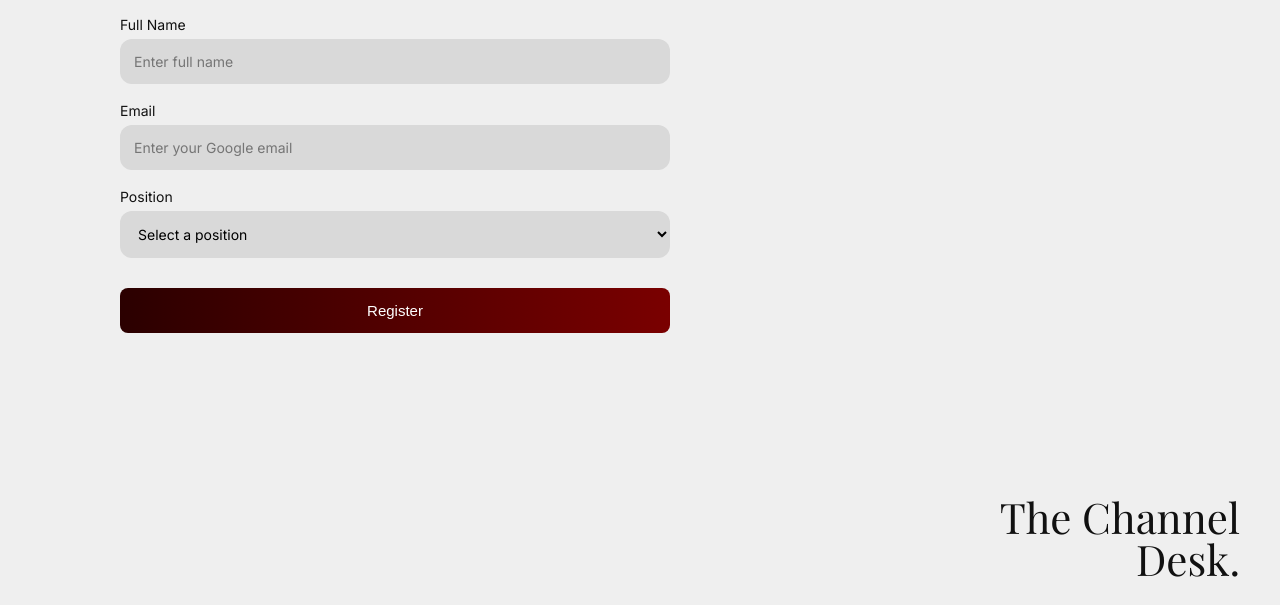
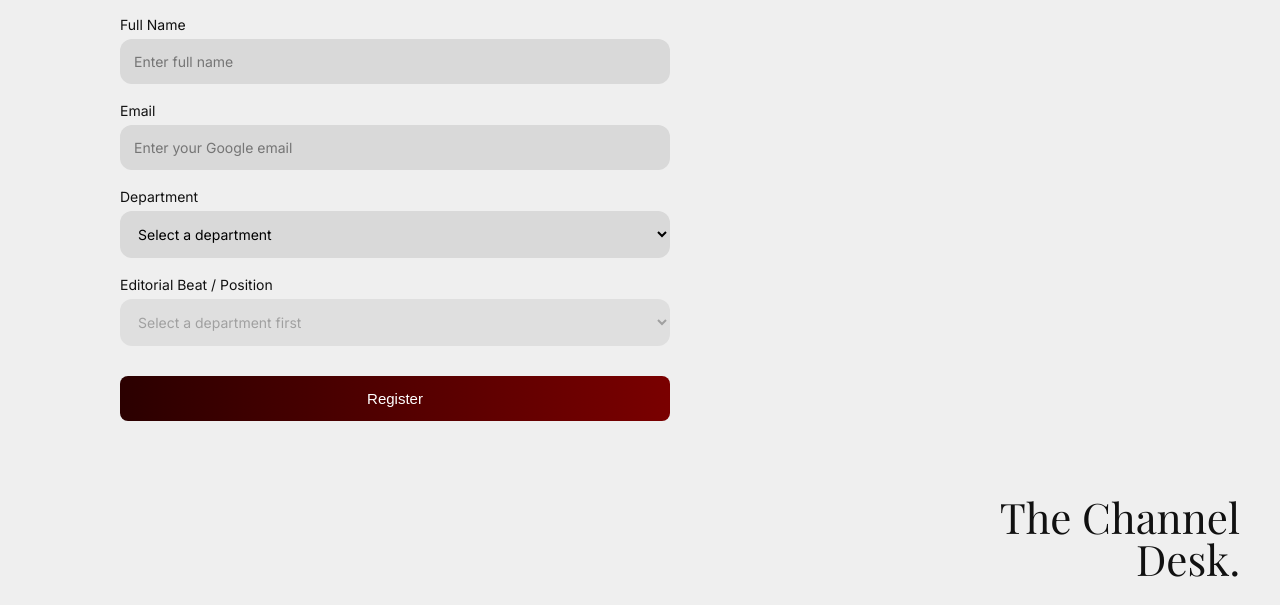
Before and after one commit to tristine13/thechanneldesk, a Python web app: template templates/register.html in a window 1280 px wide. Shown: the part 195-800 px from the top of the page. Run offline with Jinja, Linux system fonts and the light colour scheme; the template is opened without the code that fills it, so the values that code supplies are empty; some web fonts are replaced.

Commit message:
Rounded department and position dropdown lists

```diff
--- a/static/css/style.css
+++ b/static/css/style.css
@@ -2418,3 +2418,101 @@ body.apv-page {
     filter: invert(1);
     /* bird turns white on the maroon hover background */
 }
+
+/* ---------- Department / Position pickers ---------- */
+/* admin drawer: the select sits outside .adm, so style it like the drawer's other fields */
+.adm-drawer .adm-sel {
+    display: block;
+}
+
+.adm-drawer .adm-sel select {
+    margin: 0;
+    padding: 9px 12px;
+    border: 1px solid #E5E2DC;
+    border-radius: 6px;
+    background: #fff;
+    font-size: 14px;
+    line-height: 20px;
+    cursor: pointer;
+}
+
+.adm-drawer .adm-sel select:hover {
+    border-color: #B9B4AA;
+}
+
+.adm-drawer .adm-sel.bad select {
+    border-color: #7A1C1C;
+}
+
+.adm-drawer .adm-sel select:disabled {
+    cursor: not-allowed;
+    opacity: .6;
+}
+
+/* rounded list with a small gap under the field (Chrome / Edge; other browsers keep the native list) */
+@supports (appearance: base-select) {
+
+    :is(#pos-dept, #pos-item, #f-dept, #f-pos),
+    :is(#pos-dept, #pos-item, #f-dept, #f-pos)::picker(select) {
+        appearance: base-select;
+    }
+
+    :is(#pos-dept, #pos-item, #f-dept, #f-pos) {
+        display: flex;
+        align-items: center;
+        justify-content: space-between;
+        gap: 12px;
+        cursor: pointer;
+    }
+
+    :is(#pos-dept, #pos-item, #f-dept, #f-pos)::picker-icon {
+        color: #6B7280;
+        transition: rotate .2s ease;
+    }
+
+    :is(#pos-dept, #pos-item, #f-dept, #f-pos):open::picker-icon {
+        rotate: 180deg;
+    }
+
+    :is(#pos-dept, #pos-item, #f-dept, #f-pos)::picker(select) {
+        margin-top: 8px;
+        padding: 8px;
+        border: 1px solid #E5E2DC;
+        border-radius: 16px;
+        background: #fff;
+        box-shadow: 0 10px 28px rgba(0, 0, 0, .12);
+    }
+
+    :is(#pos-dept, #pos-item, #f-dept, #f-pos) option {
+        display: flex;
+        align-items: center;
+        justify-content: space-between;
+        gap: 12px;
+        padding: 12px 14px;
+        border-radius: 12px;
+        background: transparent;
+        color: #1F1F1F;
+        font-size: 15px;
+        cursor: pointer;
+    }
+
+    :is(#pos-dept, #pos-item, #f-dept, #f-pos) option:hover,
+    :is(#pos-dept, #pos-item, #f-dept, #f-pos) option:focus-visible {
+        background: #F6EDED;
+    }
+
+    :is(#pos-dept, #pos-item, #f-dept, #f-pos) option:checked {
+        background: #F6EDED;
+        color: #7A0000;
+    }
+
+    :is(#pos-dept, #pos-item, #f-dept, #f-pos) option::checkmark {
+        order: 1;
+        color: #7A0000;
+    }
+
+    :is(#pos-dept, #pos-item, #f-dept, #f-pos) option:disabled {
+        color: #9CA3AF;
+        cursor: not-allowed;
+    }
+}
--- a/templates/register.html
+++ b/templates/register.html
@@ -19,13 +19,32 @@
         <label>Email</label>
         <input type="email" name="email" placeholder="Enter your Google email" value="{{ prefill.email }}" {{ 'readonly'
             if prefill.email }} required>
-        <label>Position</label>
-        <select name="position" required>
-            <option value="">Select a position</option>
-            {% for p in positions %}<option value="{{ p }}">{{ p }}</option>{% endfor %}
+        <label>Department</label>
+        <select id="pos-dept" required>
+            <option value="">Select a department</option>
+            {% for dept, items in position_groups %}<option value="{{ dept }}">{{ dept }}</option>{% endfor %}
+        </select>
+        <label>Editorial Beat / Position</label>
+        <select name="position" id="pos-item" required disabled>
+            <option value="">Select a department first</option>
         </select>
         <button type="submit" class="submit-btn">Register</button>
     </form>
     <div class="footer-right">The Channel<br>Desk.</div>
 </div>
+<script>
+    (function () {
+        var groups = {{ position_groups|tojson }};
+        var dept = document.getElementById('pos-dept'), item = document.getElementById('pos-item');
+        dept.addEventListener('change', function () {
+            item.innerHTML = '';
+            var g = groups.filter(function (x) { return x[0] === dept.value; })[0];
+            if (!g) { item.add(new Option('Select a department first', '')); item.disabled = true; return; }
+            item.add(new Option('Select a position', ''));
+            g[1].forEach(function (p) { item.add(new Option(p, p)); });
+            item.disabled = false;
+            item.focus();
+        });
+    })();
+</script>
 {% endblock %}
```
Also changed, not shown: app.py (+7 -7 lines), roles.py (+9 -1 lines), templates/admin.html (+31 -11 lines).
